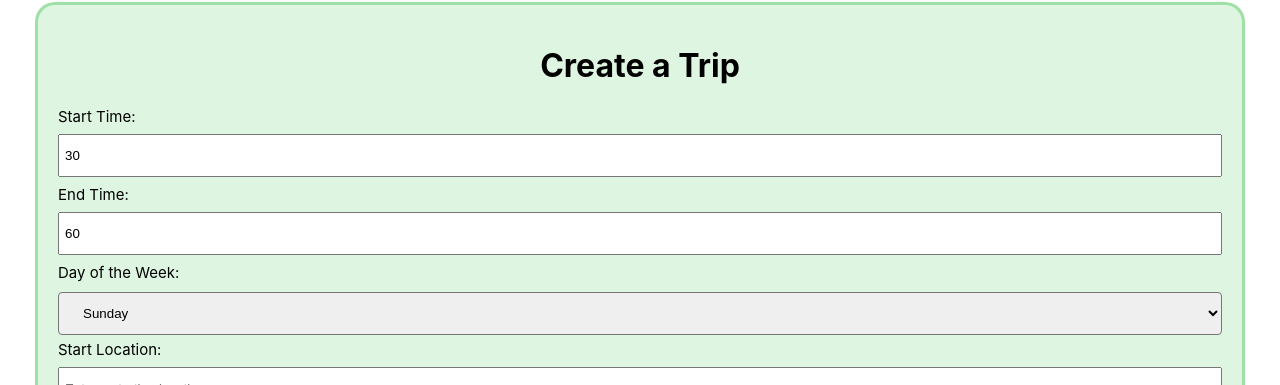
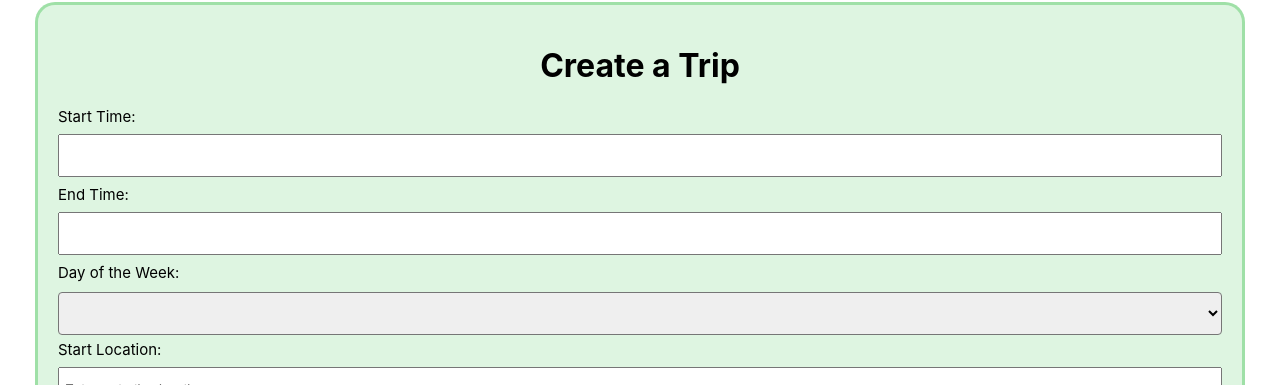
Before and after one commit to yuChenLung/LAHacksWEYM, a React (Create React App) app in the folder weym/: page /create-trip in a window 1280 px wide. Shown: the part 103-488 px from the top of the page. Built offline with nearby package versions, Linux system fonts and the light colour scheme; what react-geocode would draw is missing.

Commit message:
Grid clicks reflect on 'Create Trip'

```diff
--- a/weym/src/components/CreateTrip.js
+++ b/weym/src/components/CreateTrip.js
@@ -1,6 +1,8 @@
 import './components.css';
 import { useDatabase } from '../context/state';
 import getLatLng from '../Geocoding/getlatlng';
+
+const days = ["Sunday", "Monday", "Tuesday", "Wednesday", "Thursday", "Friday", "Saturday"]
 
 function CreateTripForm(props) {
     const context = useDatabase();
@@ -9,9 +11,9 @@ function CreateTripForm(props) {
         e.preventDefault();
         const formData = new FormData();
         formData.append('user', context.user.uid);
-        formData.append('startTime', props.startTime);
-        formData.append('endTime', props.endTime);
-        formData.append('day', props.day);
+        formData.append('startTime', context.scheduler.startTime);
+        formData.append('endTime', context.scheduler.endTime);
+        formData.append('day', context.scheduler.day);
         const temp = e.target;
         const tempData = new FormData(temp);
         for (const pair of tempData.entries()) {
@@ -49,6 +51,7 @@ function CreateTripForm(props) {
                     'Content-Type': 'application/json'
                 },
             });
+            context.doRefresh()
         } catch (error) {
             console.error('Error fetching data:', error);
             return null;
@@ -65,18 +68,18 @@ function CreateTripForm(props) {
                         className="horiz-field"
                         type="number"
                         name="startTime"
-                        defaultValue={props.startTime}
+                        defaultValue={context.scheduler.startTime}
                     />
                     <label>End Time:</label>
                     <input
                         className="horiz-field"
                         type="number"
                         name="endTime"
-                        defaultValue={props.endTime}
+                        defaultValue={context.scheduler.endTime}
                     />
                     <label>Day of the Week:</label>
-                    {/* add default value */}
                     <select name="day" style={{ marginBottom: '5px' }}>
+                        <option value={String(context.scheduler.day)}>{days[context.scheduler.day - 1]}</option>
                         <option value="1">Sunday</option>
                         <option value="2">Monday</option>
                         <option value="3">Tuesday</option>
--- a/weym/src/components/scheduler.js
+++ b/weym/src/components/scheduler.js
@@ -174,7 +174,7 @@ const Scheduler = (props) => {
     const [isClickingGrid, setClickingGrid] = React.useState(false)
     const [trips, setTrips] = React.useState([]);
     const [numTrips, setNumTrips] = React.useState(0)
-    const database = useDatabase()
+    const context = useDatabase()
 
     const reference = React.useRef()
 
@@ -336,31 +336,9 @@ const Scheduler = (props) => {
       newScheduledTrips.push({i: global_counter, x: newX, y: newY, h: 20, w: 1})
       global_counter+=1
 
-      let uid = '64450e42dae8d7fcbb04043f'
-      const formattedJson = {
-        user:  uid,
-        startTime: newY * 5,
-        endTime: 60 + newY * 5,
-        day: newX + 1,
-        startLocation: "home",
-        destination: "school"
-      }
-      console.log(formattedJson);
-      //format json object
-
-      // Send post request to database
-      try {
-          const response = await postData(formattedJson);
-          console.log(response);
-          // Handle the response data here
-      } catch (error) {
-          console.error('Error fetching data:', error);
-          // Handle the error here
-      }
+      context.scheduler.setSchedule(newY * 5, 60 + newY * 5, newX + 1)
       setScheduledTrips(newScheduledTrips)
       setNumTrips(numTrips + 1)
-
-      database.doRefresh()
     }
 
     React.useEffect(() => {
@@ -408,7 +386,7 @@ const Scheduler = (props) => {
           }
         };
         fetchData()
-    }, [database.refresh]);
+    }, [context.refresh]);
 
     console.log(numTrips)
     let view = []
--- a/weym/src/context/state.jsx
+++ b/weym/src/context/state.jsx
@@ -7,8 +7,9 @@ export const useDatabase = () => {
 }
 
 const DataWrapper = ({ children }) => {
-  const [scheduleObject, setScheduleObject] = useState(undefined)
-  const [schedulerActive, setSchedulerActive] = useState(false)
+  const [endTime, setEndTime] = useState(undefined)
+  const [startTime, setStartTime] = useState(undefined)
+  const [day, setDay] = useState(undefined)
 
   const [refresh, setRefresh] = useState(0)
 
@@ -52,16 +53,19 @@ const DataWrapper = ({ children }) => {
     }
      */
 
-  const updateScheduler = data => {
-    if (data === undefined) {
-      setScheduleObject(undefined)
-      setSchedulerActive(false)
+  const updateScheduler = (s, e, d) => {
+    if (s === undefined || e === undefined || d === undefined) {
+      setEndTime(undefined)
+      setStartTime(undefined)
+      setDay(undefined)
       setRefresh(refresh + 1)
       return
     }
 
-    setScheduleObject(data)
-    setSchedulerActive(true)
+    setEndTime(e)
+    setStartTime(s)
+    setDay(d)
+    setRefresh(refresh + 1)
   }
 
   const updateUID = data => {
@@ -112,9 +116,10 @@ const DataWrapper = ({ children }) => {
         value={{
           // All of the values listed here are available to be referenced among the children components.
           scheduler: {
-            active: schedulerActive,
-            object: scheduleObject,
-            setObject: updateScheduler
+            startTime: startTime,
+            endTime: endTime,
+            day: day,
+            setSchedule: updateScheduler
           },
           refresh: refresh,
           doRefresh: updateRefresh,
```
